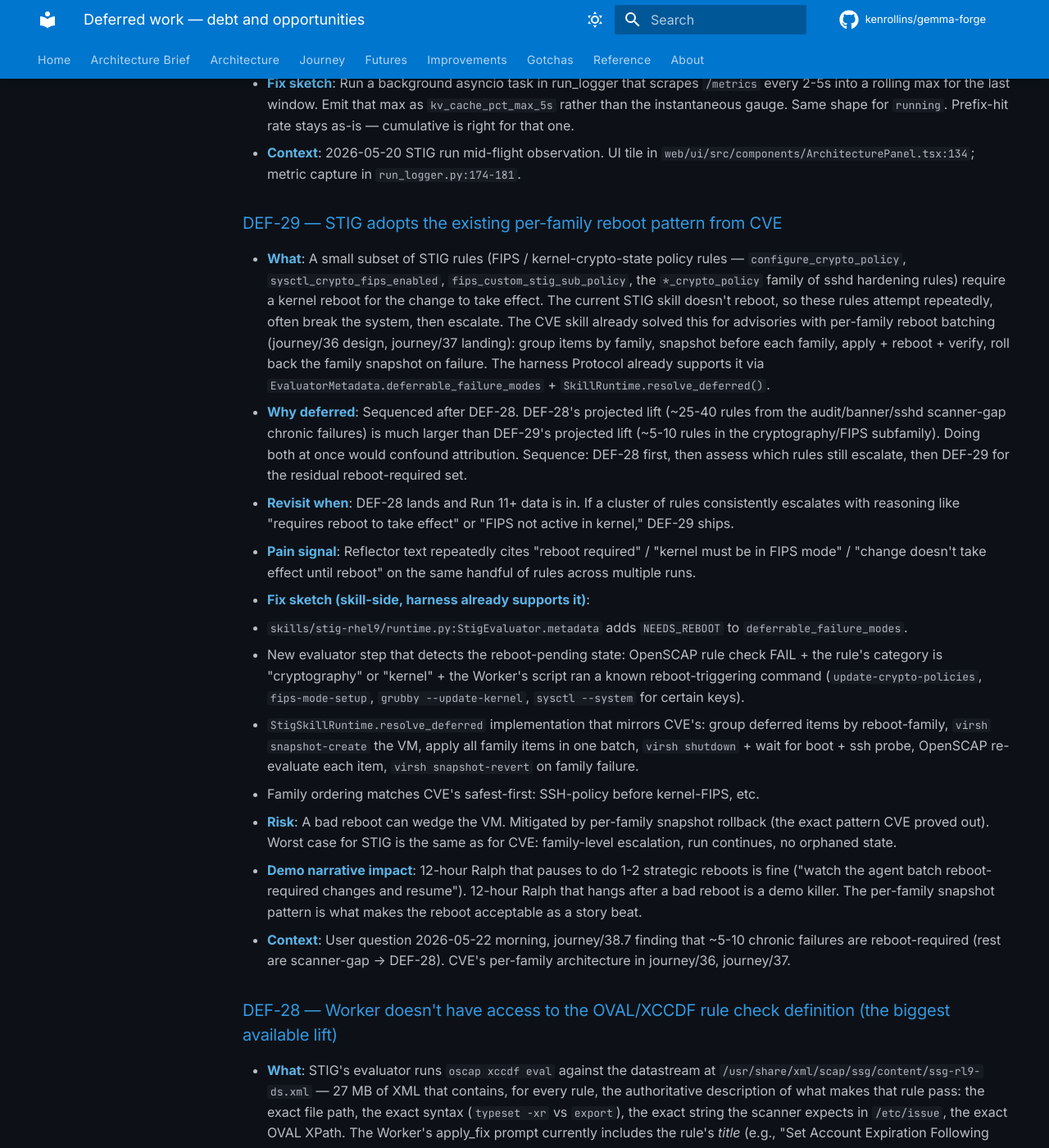
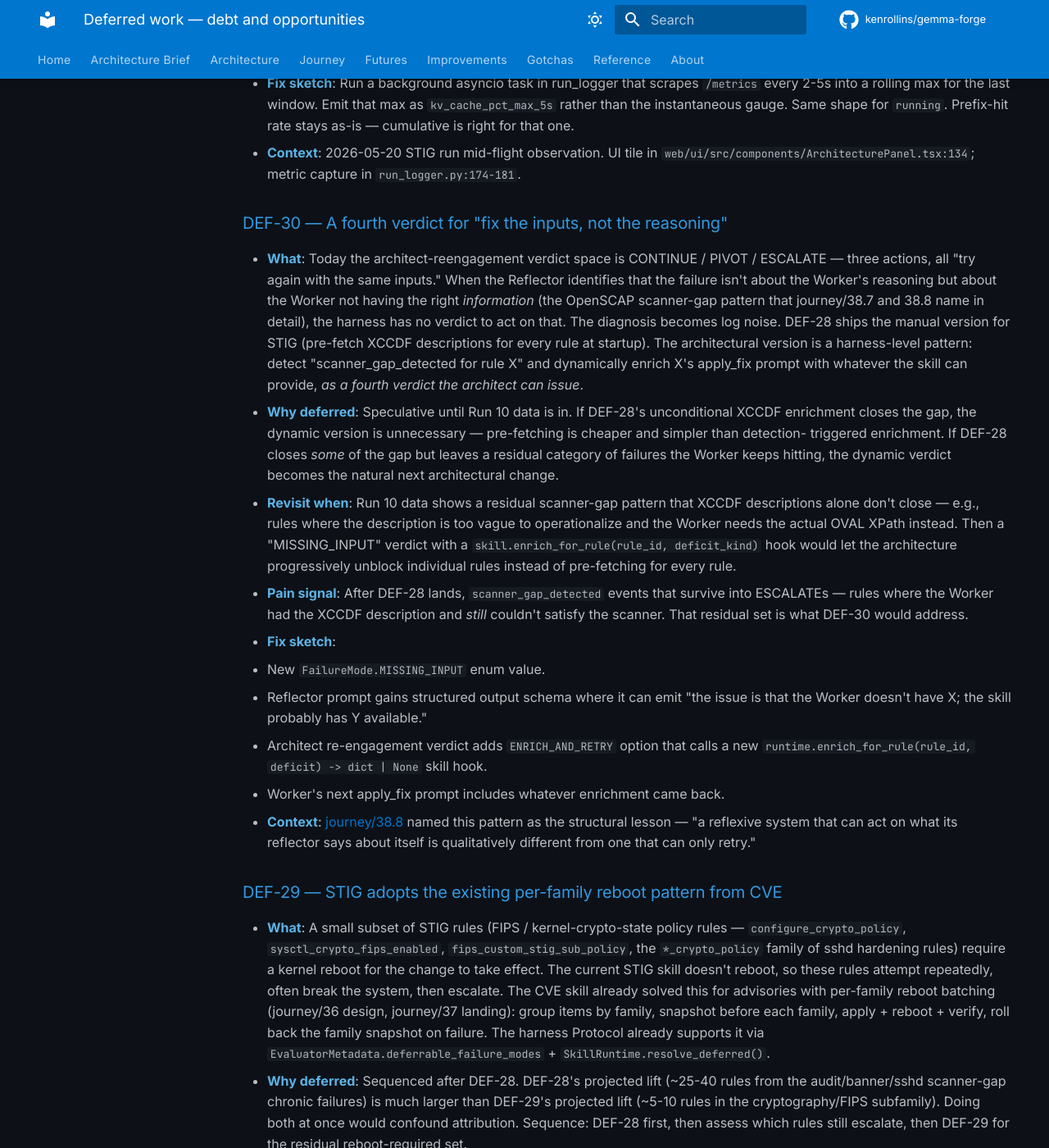
Before and after one commit to kenrollins/gemma-forge, an MkDocs documentation site: the page built from docs/deferred.md, in a window 1280 px wide and 1400 px high, scrolled down 10484 px. Shown: the whole window at 82% size. Built offline with MkDocs 1.6.1 and Material for MkDocs 9.7.7, drawn with Linux system fonts in a browser that asks for light colours; comment, search, counter and statistics services are not loaded.

Commit message:
docs(journal): journey/38.8 — how we missed the descriptions
The honest retrospective on DEF-28. The XCCDF descriptions have been
on the target VM since the first OpenSCAP scan in April. The Worker
has never read them. For seven runs, dozens of attempts per chronic-
failure rule, the Worker has been guessing the scanner's contract
from the rule's title — while the spec sat in a 27 MB file Ralph
already had SSH access to.

The Reflector named the scanner-gap pattern in plain English across
hundreds of events. The architecture had no verdict for "fix the
inputs, not the reasoning" — only CONTINUE / PIVOT / ESCALATE, all
variants of "try again with same inputs." The diagnosis became log
noise.

Five reasons we walked past it, ranked by weight:
  1. Treated inputs as boilerplate, outputs as the interesting variable
  2. The "memory" abstraction absorbed all diagnostic energy
  3. Reflector's diagnosis had no architectural place to land
  4. High-success categories anchored intuition; audit looked like
     "just hard"
  5. Audit's static-vs-runtime mismatch broke the standard
     "configure something" intuition

DEF-30 added — the architectural pattern this surfaced. A fourth
architect verdict (MISSING_INPUT / ENRICH_AND_RETRY) for when the
Reflector identifies that the Worker is failing because it lacks
the right information, not because its reasoning is wrong. The
manual DEF-28 version ships today; the dynamic version sits in
deferred for if Run 10's data motivates it.

Co-Authored-By: Claude Opus 4.7 <noreply@anthropic.com>

```diff
--- a/docs/deferred.md
+++ b/docs/deferred.md
@@ -589,6 +589,52 @@ promoted out of this file into active work.
   `web/ui/src/components/ArchitecturePanel.tsx:134`; metric capture
   in `run_logger.py:174-181`.
 
+### DEF-30 — A fourth verdict for "fix the inputs, not the reasoning"
+
+- **What**: Today the architect-reengagement verdict space is
+  CONTINUE / PIVOT / ESCALATE — three actions, all "try again with
+  the same inputs." When the Reflector identifies that the failure
+  isn't about the Worker's reasoning but about the Worker not having
+  the right *information* (the OpenSCAP scanner-gap pattern that
+  journey/38.7 and 38.8 name in detail), the harness has no verdict
+  to act on that. The diagnosis becomes log noise. DEF-28 ships the
+  manual version for STIG (pre-fetch XCCDF descriptions for every
+  rule at startup). The architectural version is a harness-level
+  pattern: detect "scanner_gap_detected for rule X" and dynamically
+  enrich X's apply_fix prompt with whatever the skill can provide,
+  *as a fourth verdict the architect can issue*.
+- **Why deferred**: Speculative until Run 10 data is in. If DEF-28's
+  unconditional XCCDF enrichment closes the gap, the dynamic version
+  is unnecessary — pre-fetching is cheaper and simpler than detection-
+  triggered enrichment. If DEF-28 closes *some* of the gap but
+  leaves a residual category of failures the Worker keeps hitting,
+  the dynamic verdict becomes the natural next architectural change.
+- **Revisit when**: Run 10 data shows a residual scanner-gap pattern
+  that XCCDF descriptions alone don't close — e.g., rules where the
+  description is too vague to operationalize and the Worker needs
+  the actual OVAL XPath instead. Then a "MISSING_INPUT" verdict
+  with a `skill.enrich_for_rule(rule_id, deficit_kind)` hook would
+  let the architecture progressively unblock individual rules
+  instead of pre-fetching for every rule.
+- **Pain signal**: After DEF-28 lands, `scanner_gap_detected`
+  events that survive into ESCALATEs — rules where the Worker
+  had the XCCDF description and *still* couldn't satisfy the
+  scanner. That residual set is what DEF-30 would address.
+- **Fix sketch**:
+  1. New `FailureMode.MISSING_INPUT` enum value.
+  2. Reflector prompt gains structured output schema where it
+     can emit "the issue is that the Worker doesn't have X; the
+     skill probably has Y available."
+  3. Architect re-engagement verdict adds `ENRICH_AND_RETRY`
+     option that calls a new `runtime.enrich_for_rule(rule_id,
+     deficit) -> dict | None` skill hook.
+  4. Worker's next apply_fix prompt includes whatever
+     enrichment came back.
+- **Context**: [journey/38.8](journal/journey/38.8-how-we-missed-the-descriptions.md)
+  named this pattern as the structural lesson — "a reflexive
+  system that can act on what its reflector says about itself
+  is qualitatively different from one that can only retry."
+
 ### DEF-29 — STIG adopts the existing per-family reboot pattern from CVE
 
 - **What**: A small subset of STIG rules (FIPS / kernel-crypto-state
```
Also changed, not shown: docs/journal/journey/38.8-how-we-missed-the-descriptions.md (added, +128 -0 lines), docs/journal/journey/index.md (+1 -0 lines).
